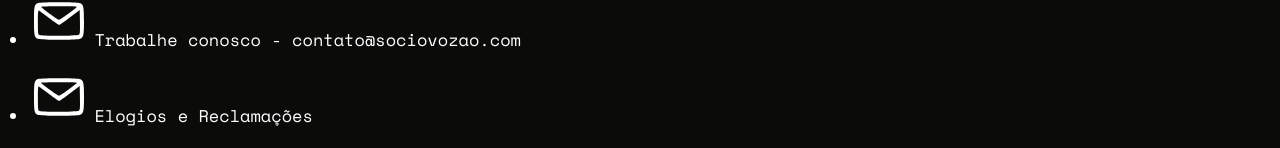
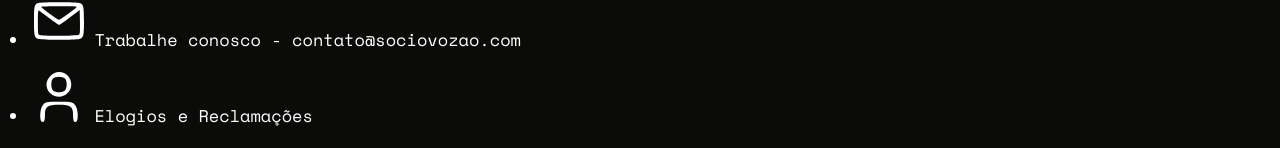
Before and after one commit to Icaroiz/Icaroiz.github.io, a plain HTML site: page Site/main/index.html in a window 1280 px wide. Shown: the part 7280-7428 px from the top of the page. Drawn offline with nearby package versions, Linux system fonts and the light colour scheme.

Commit message:
adicao_reclamacoes

```diff
--- a/Site/main/index.html
+++ b/Site/main/index.html
@@ -176,7 +176,7 @@
 
 <li><img src="../imagens/email.svg" alt="email" height="50px"> Trabalhe conosco - contato@sociovozao.com </li>
 
-<li ><a href="https://api.whatsapp.com/send?1=pt_BR&phone=558530527777"  target="_blank"><img src="../imagens/email.svg" alt="WhatsApp" height="50px"></a> Elogios e Reclamações</li>
+<li ><a href="https://api.whatsapp.com/send?1=pt_BR&phone=558530527777"  target="_blank"><img src="../imagens/reclama.svg" alt="reclamacoes" height="50px"></a> Elogios e Reclamações</li>
 
 <li ><a href="https://api.whatsapp.com/send?1=pt_BR&phone=558530527777"  target="_blank"><img src="../imagens/whasaap.png" alt="WhatsApp" height="50px"></a> Fale conosco no WhatsApp (85) 3052-7777 (Atendimento por telefone e Whatsapp)</li>
 
```
Also changed, not shown: Site/imagens/contato.png (deleted), Site/imagens/email.png (deleted), Site/imagens/loupe.png (deleted), Site/imagens/reclama.svg (added).
